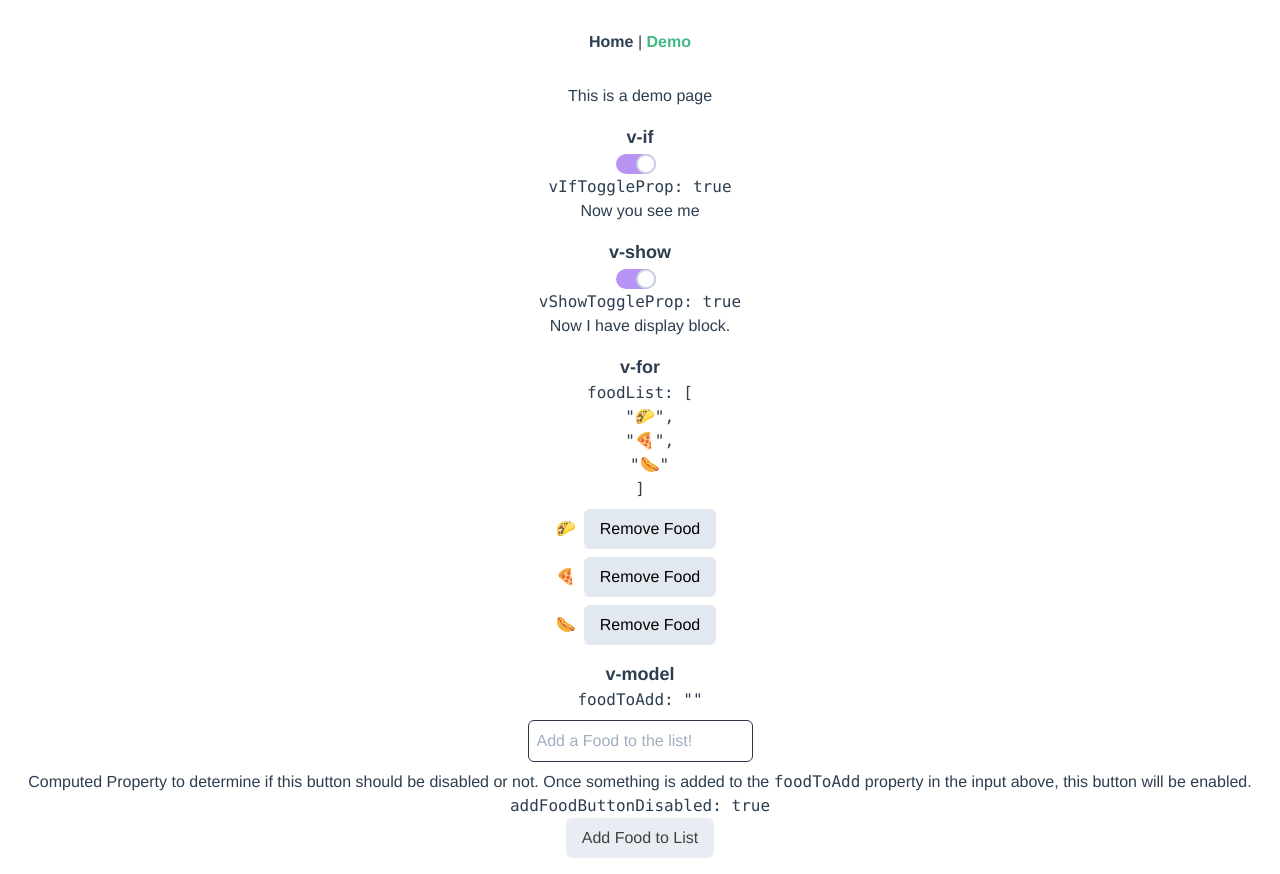
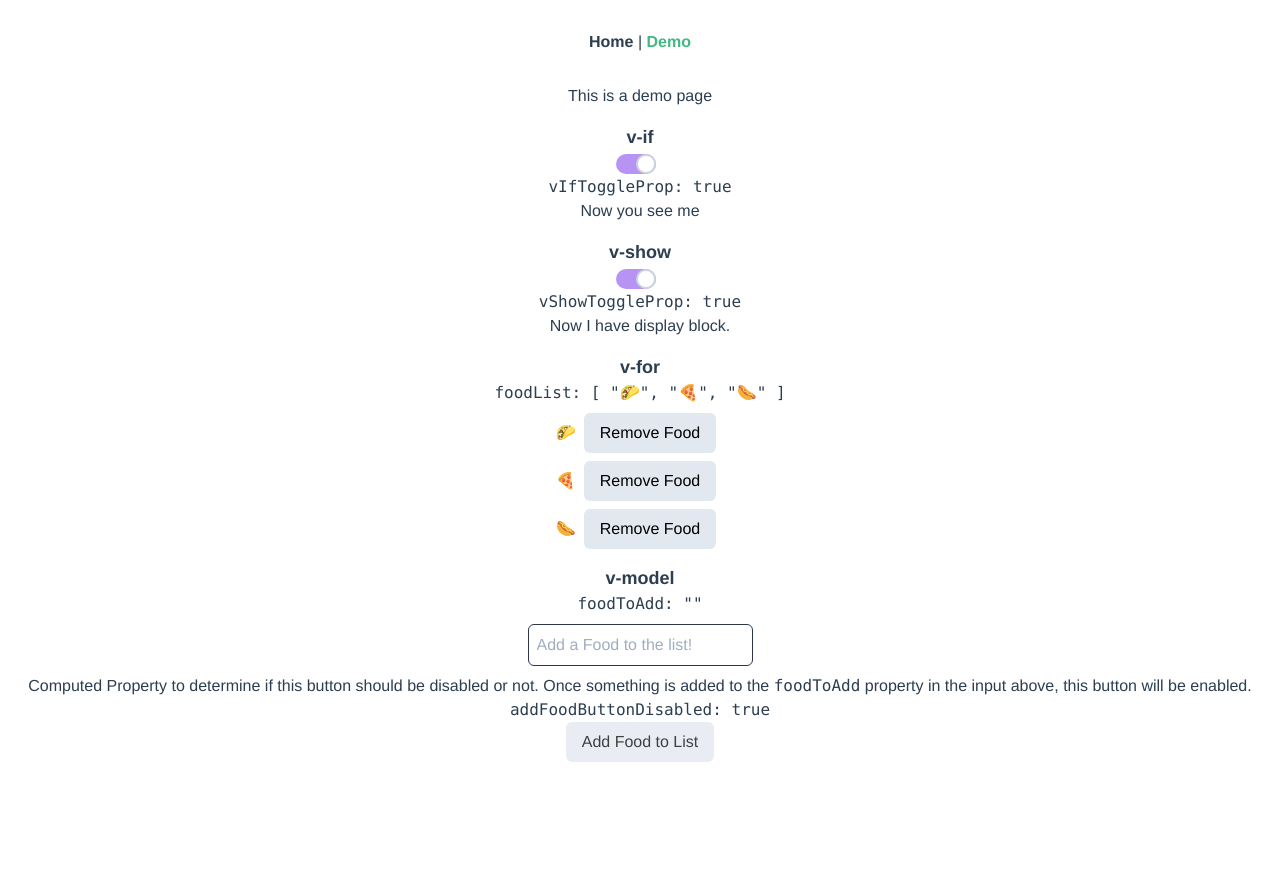
Before and after one commit to taearls/ensighten-vue-demo, a Vue app: page /demo in a window 1280 px wide. After the commit the page ends 800 px from the top, so only its background shows below. Built offline with nearby package versions, Linux system fonts and the light colour scheme.

Commit message:
add style to pre elements

```diff
--- a/src/views/Demo.vue
+++ b/src/views/Demo.vue
@@ -99,6 +99,9 @@ export default {
 </script>
 
 <style scoped>
+pre {
+  @apply whitespace-normal;
+}
 .add-food-button:disabled {
   cursor: not-allowed;
   opacity: 0.75;
```
